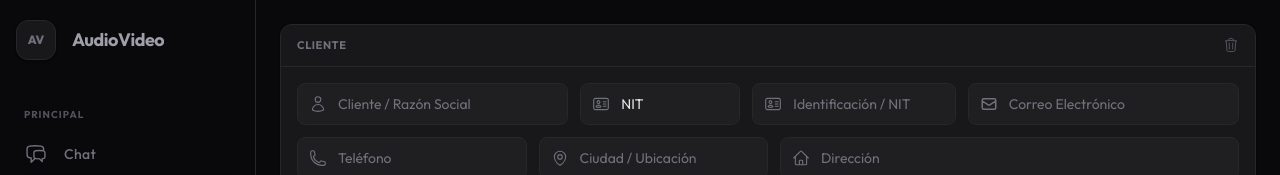
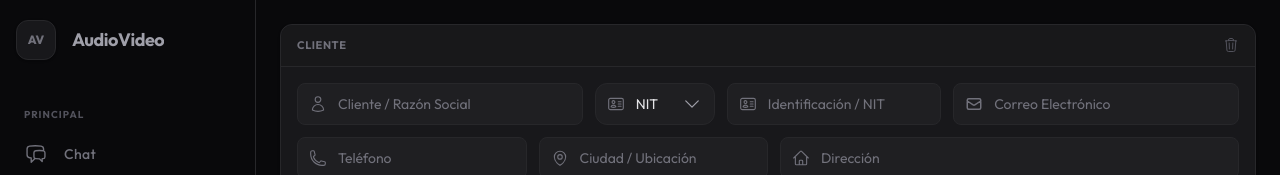
Before and after one commit to Sebasxs/smart-pos, a React (Vite) app in the folder client/: page /billing in a window 1280 px wide. Shown: the top 175 px of the page. Built offline with nearby package versions, Linux system fonts and the light colour scheme.

Commit message:
feat(ui): CustomSelet menu is consistent through different sections

```diff
--- a/client/src/components/billing/CustomerHeader.tsx
+++ b/client/src/components/billing/CustomerHeader.tsx
@@ -12,6 +12,7 @@ import { CustomerAutocomplete } from './CustomerAutocomplete';
 
 // Types
 import { type ReactNode, type ElementType } from 'react';
+import { CustomSelect } from '../ui/CustomSelect';
 
 const HeaderInput = ({
    value,
@@ -36,7 +37,7 @@ const HeaderInput = ({
          placeholder={placeholder}
          className={`
             w-full bg-zinc-800/50 hover:bg-zinc-800 focus:bg-zinc-800
-            border border-zinc-800 focus:border-blue-500/70
+            border border-zinc-800 focus:border-zinc-500/70
             rounded-lg py-2.5 text-sm text-zinc-200 placeholder:text-zinc-500
             outline-none transition-all duration-200
             pl-10 ${rightElement ? 'pr-10' : 'pr-3'}
@@ -59,23 +60,13 @@ const DocumentTypeSelect = ({
       <div className="absolute left-3 top-1/2 -translate-y-1/2 text-zinc-500 pointer-events-none transition-colors group-focus-within:text-blue-500/80 z-10">
          <HiOutlineIdentification size={18} />
       </div>
-      <select
+      <CustomSelect
          value={value}
-         onChange={e => onChange(e.target.value)}
-         className="
-            w-full bg-zinc-800/50 hover:bg-zinc-800 focus:bg-zinc-800
-            border border-zinc-800 focus:border-blue-500/70
-            rounded-lg py-2.5 text-sm text-zinc-200
-            outline-none transition-all duration-200
-            pl-10 pr-3 appearance-none cursor-pointer
-         "
-      >
-         {DOCUMENT_TYPES.map(doc => (
-            <option key={doc.code} value={doc.code}>
-               {doc.label}
-            </option>
-         ))}
-      </select>
+         onChange={onChange}
+         options={DOCUMENT_TYPES.map(({ code, label }) => ({ value: code, label }))}
+         className="pl-10 border-zinc-800 bg-zinc-800/50 hover:bg-zinc-800"
+         color="flat"
+      />
    </div>
 );
 
--- a/client/src/components/inventory/InventoryHeader.tsx
+++ b/client/src/components/inventory/InventoryHeader.tsx
@@ -61,8 +61,9 @@ export const InventoryHeader = ({
                   ...suppliers.map(s => ({ value: s.id, label: s.name })),
                ]}
                placeholder="Filtrar por proveedor"
-               className="w-full h-full lg:h-auto min-h-[42px] rounded-xl bg-zinc-900 border-zinc-700"
+               className="w-full h-full lg:h-auto min-h-[42px] hover:bg-zinc-800"
                containerClassName="h-full lg:h-auto"
+               color="flat"
             />
          </div>
 
--- a/client/src/components/ui/CustomSelect.tsx
+++ b/client/src/components/ui/CustomSelect.tsx
@@ -7,7 +7,16 @@ type Option = {
    label: string;
 };
 
-type ColorVariant = 'purple' | 'blue' | 'indigo' | 'emerald' | 'rose' | 'amber' | 'cyan';
+type ColorVariant =
+   | 'purple'
+   | 'blue'
+   | 'indigo'
+   | 'emerald'
+   | 'rose'
+   | 'amber'
+   | 'cyan'
+   | 'gray'
+   | 'flat';
 
 type CustomSelectProps = {
    label?: string;
@@ -20,77 +29,88 @@ type CustomSelectProps = {
    color?: ColorVariant;
 };
 
-const colorStyles: Record<ColorVariant, {
-   border: string;
-   ring: string;
-   text: string;
-   gradient: string;
-   shadow: string;
-   optionSelected: string;
-   check: string;
-}> = {
+const colorStyles: Record<
+   ColorVariant,
+   {
+      border: string;
+      text: string;
+      background: string;
+      shadow: string;
+      optionSelected: string;
+      check: string;
+   }
+> = {
    purple: {
       border: 'border-purple-500',
-      ring: 'ring-purple-500/50',
       text: 'text-purple-400',
-      gradient: 'from-purple-600 to-purple-500',
+      background: 'bg-gradient-to-r from-purple-600 to-purple-500',
       shadow: 'shadow-purple-500/20',
       optionSelected: 'text-purple-300',
       check: 'text-purple-400',
    },
    blue: {
       border: 'border-blue-500',
-      ring: 'ring-blue-500/50',
       text: 'text-blue-400',
-      gradient: 'from-blue-600 to-blue-500',
+      background: 'bg-gradient-to-r from-blue-600 to-blue-500',
       shadow: 'shadow-blue-500/20',
       optionSelected: 'text-blue-300',
       check: 'text-blue-400',
    },
    indigo: {
       border: 'border-indigo-500',
-      ring: 'ring-indigo-500/50',
       text: 'text-indigo-400',
-      gradient: 'from-indigo-600 to-indigo-500',
+      background: 'bg-gradient-to-r from-indigo-600 to-indigo-500',
       shadow: 'shadow-indigo-500/20',
       optionSelected: 'text-indigo-300',
       check: 'text-indigo-400',
    },
    emerald: {
       border: 'border-emerald-500',
-      ring: 'ring-emerald-500/50',
       text: 'text-emerald-400',
-      gradient: 'from-emerald-600 to-emerald-500',
+      background: 'bg-gradient-to-r from-emerald-600 to-emerald-500',
       shadow: 'shadow-emerald-500/20',
       optionSelected: 'text-emerald-300',
       check: 'text-emerald-400',
    },
    rose: {
       border: 'border-rose-500',
-      ring: 'ring-rose-500/50',
       text: 'text-rose-400',
-      gradient: 'from-rose-600 to-rose-500',
+      background: 'bg-gradient-to-r from-rose-600 to-rose-500',
       shadow: 'shadow-rose-500/20',
       optionSelected: 'text-rose-300',
       check: 'text-rose-400',
    },
    amber: {
       border: 'border-amber-500',
-      ring: 'ring-amber-500/50',
       text: 'text-amber-400',
-      gradient: 'from-amber-600 to-amber-500',
+      background: 'bg-gradient-to-r from-amber-600 to-amber-500',
       shadow: 'shadow-amber-500/20',
       optionSelected: 'text-amber-300',
       check: 'text-amber-400',
    },
    cyan: {
       border: 'border-cyan-500',
-      ring: 'ring-cyan-500/50',
       text: 'text-cyan-400',
-      gradient: 'from-cyan-600 to-cyan-500',
+      background: 'bg-gradient-to-r from-cyan-600 to-cyan-500',
       shadow: 'shadow-cyan-500/20',
       optionSelected: 'text-cyan-300',
       check: 'text-cyan-400',
+   },
+   gray: {
+      border: 'border-zinc-500',
+      text: 'text-zinc-400',
+      background: 'bg-gradient-to-r from-zinc-600 to-zinc-500',
+      shadow: 'shadow-zinc-500/20',
+      optionSelected: 'text-zinc-300',
+      check: 'text-zinc-400',
+   },
+   flat: {
+      border: 'border-zinc-500',
+      text: 'text-zinc-400',
+      background: 'bg-zinc-700/50',
+      shadow: '',
+      optionSelected: 'text-zinc-300',
+      check: 'text-blue-400',
    },
 };
 
@@ -119,9 +139,17 @@ export const CustomSelect = ({
          }
       };
 
+      const handleWindowBlur = () => {
+         setIsOpen(false);
+      };
+
       if (isOpen) {
          document.addEventListener('click', handleClickOutside);
-         return () => document.removeEventListener('click', handleClickOutside);
+         window.addEventListener('blur', handleWindowBlur);
+         return () => {
+            document.removeEventListener('click', handleClickOutside);
+            window.removeEventListener('blur', handleWindowBlur);
+         };
       }
    }, [isOpen]);
 
@@ -132,9 +160,7 @@ export const CustomSelect = ({
          switch (e.key) {
             case 'ArrowDown':
                e.preventDefault();
-               setHighlightedIndex(prev =>
-                  prev < options.length - 1 ? prev + 1 : prev
-               );
+               setHighlightedIndex(prev => (prev < options.length - 1 ? prev + 1 : prev));
                break;
             case 'ArrowUp':
                e.preventDefault();
@@ -181,7 +207,7 @@ export const CustomSelect = ({
    };
 
    return (
-      <div className={cn("w-full", containerClassName)}>
+      <div className={cn('w-full', containerClassName)}>
          {label && (
             <div className="block text-sm font-medium text-zinc-400 mb-1.5 cursor-default">
                {label}
@@ -194,13 +220,13 @@ export const CustomSelect = ({
                type="button"
                onClick={handleToggle}
                className={cn(
-                  "w-full h-[42px] bg-zinc-900/50 border text-zinc-200 cursor-pointer",
-                  "rounded-xl px-3 pr-10 outline-none transition-all text-sm text-left",
-                  "flex items-center relative",
+                  'w-full h-[42px] bg-zinc-900/50 border text-zinc-200 cursor-pointer',
+                  'rounded-xl px-3 pr-10 outline-none transition-[color,background-color,border-color,box-shadow] duration-200 text-sm text-left',
+                  'flex items-center relative',
                   isOpen
-                     ? `ring-2 ${styles.ring} ${styles.border}`
-                     : "border-zinc-700 hover:border-zinc-600",
-                  className
+                     ? `${styles.border}/70 focus:${styles.border}/70 rounded-b-none border-b-transparent`
+                     : 'border-zinc-700 hover:border-zinc-600',
+                  className,
                )}
             >
                <span className={selectedOption && value !== '' ? 'text-zinc-200' : 'text-zinc-400'}>
@@ -208,9 +234,9 @@ export const CustomSelect = ({
                </span>
                <HiChevronDown
                   className={cn(
-                     "absolute right-3 transition-transform duration-200",
+                     'absolute right-3 transition-transform duration-200',
                      styles.text,
-                     isOpen && "rotate-180"
+                     isOpen && 'rotate-180',
                   )}
                   size={20}
                />
@@ -220,7 +246,10 @@ export const CustomSelect = ({
             {isOpen && (
                <div
                   ref={dropdownRef}
-                  className="absolute z-50 w-full mt-2 bg-zinc-900 border border-zinc-700/50 rounded-xl shadow-2xl shadow-black/50 overflow-hidden animate-in fade-in slide-in-from-top-2 duration-200"
+                  className={cn(
+                     'absolute left-0 right-0 z-50 -mt-[1px] bg-zinc-800 shadow-lg shadow-black overflow-hidden animate-in fade-in duration-200',
+                     `border rounded-b-xl ${styles.border}/70 border-t-zinc-700/60`,
+                  )}
                >
                   <div className="max-h-[280px] overflow-y-auto py-1 custom-scrollbar">
                      {options.map((option, index) => {
@@ -233,11 +262,13 @@ export const CustomSelect = ({
                               onClick={() => handleSelect(option.value)}
                               onMouseEnter={() => setHighlightedIndex(index)}
                               className={cn(
-                                 "px-4 py-3 cursor-pointer transition-all duration-150 flex items-center justify-between",
+                                 'px-4 py-3 cursor-pointer transition-all duration-150 flex items-center justify-between',
                                  isHighlighted
-                                    ? `bg-gradient-to-r ${styles.gradient} text-white font-medium shadow-lg ${styles.shadow}`
-                                    : "text-zinc-300 hover:bg-zinc-800/50",
-                                 isSelected && !isHighlighted && `bg-zinc-800/70 ${styles.optionSelected} font-medium`
+                                    ? `${styles.background} text-white font-medium shadow-lg ${styles.shadow}`
+                                    : 'text-zinc-300 hover:bg-zinc-800/50',
+                                 isSelected &&
+                                    !isHighlighted &&
+                                    `bg-zinc-800/70 ${styles.optionSelected} font-medium`,
                               )}
                            >
                               <span className="text-sm">{option.label}</span>
```
Also changed, not shown: client/src/components/billing/CustomerAutocomplete.tsx (+2 -6 lines), client/src/components/customers/CustomerModal.tsx (+9 -16 lines), client/src/components/inventory/ProductModal.tsx (+26 -14 lines).
